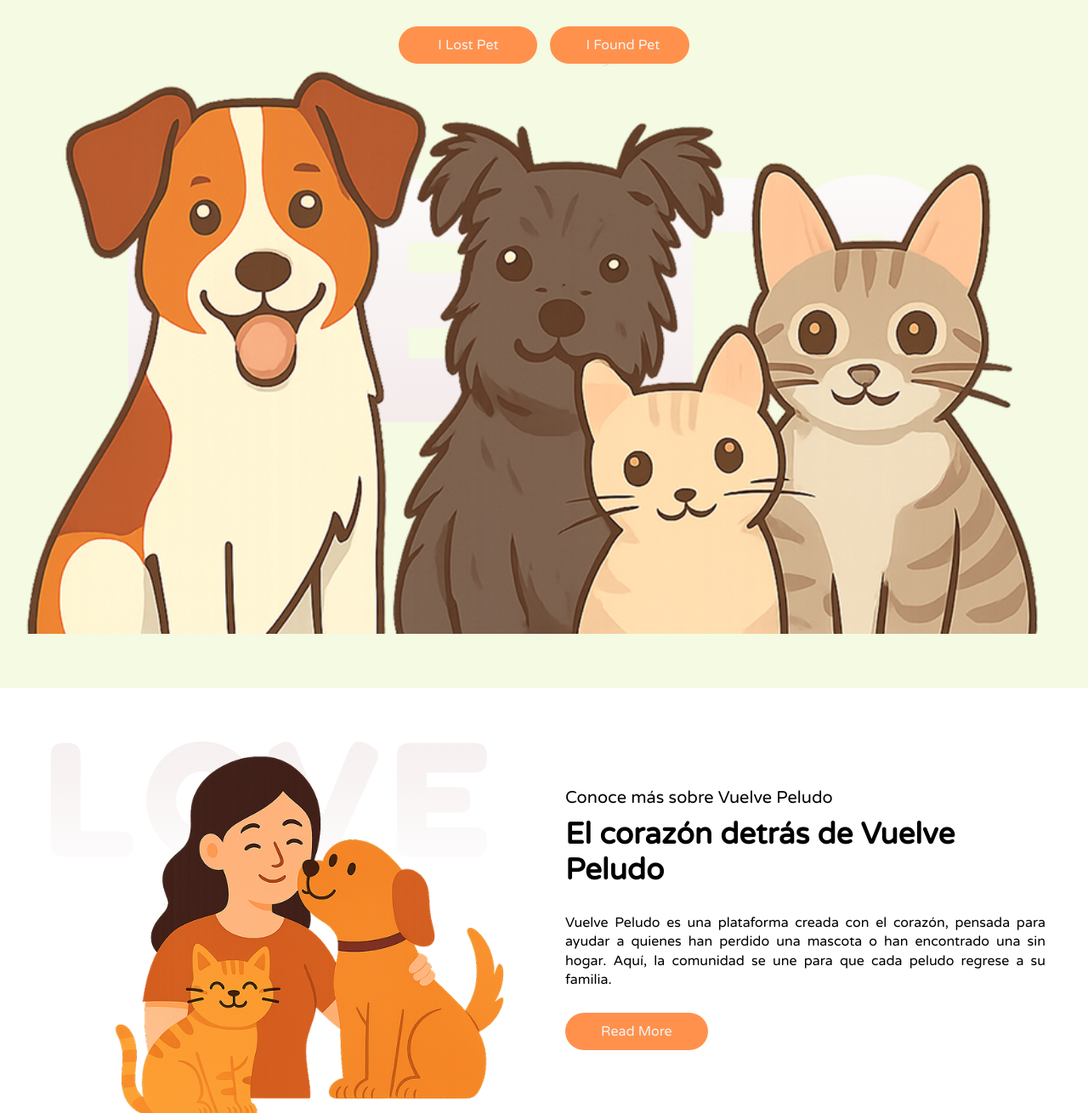
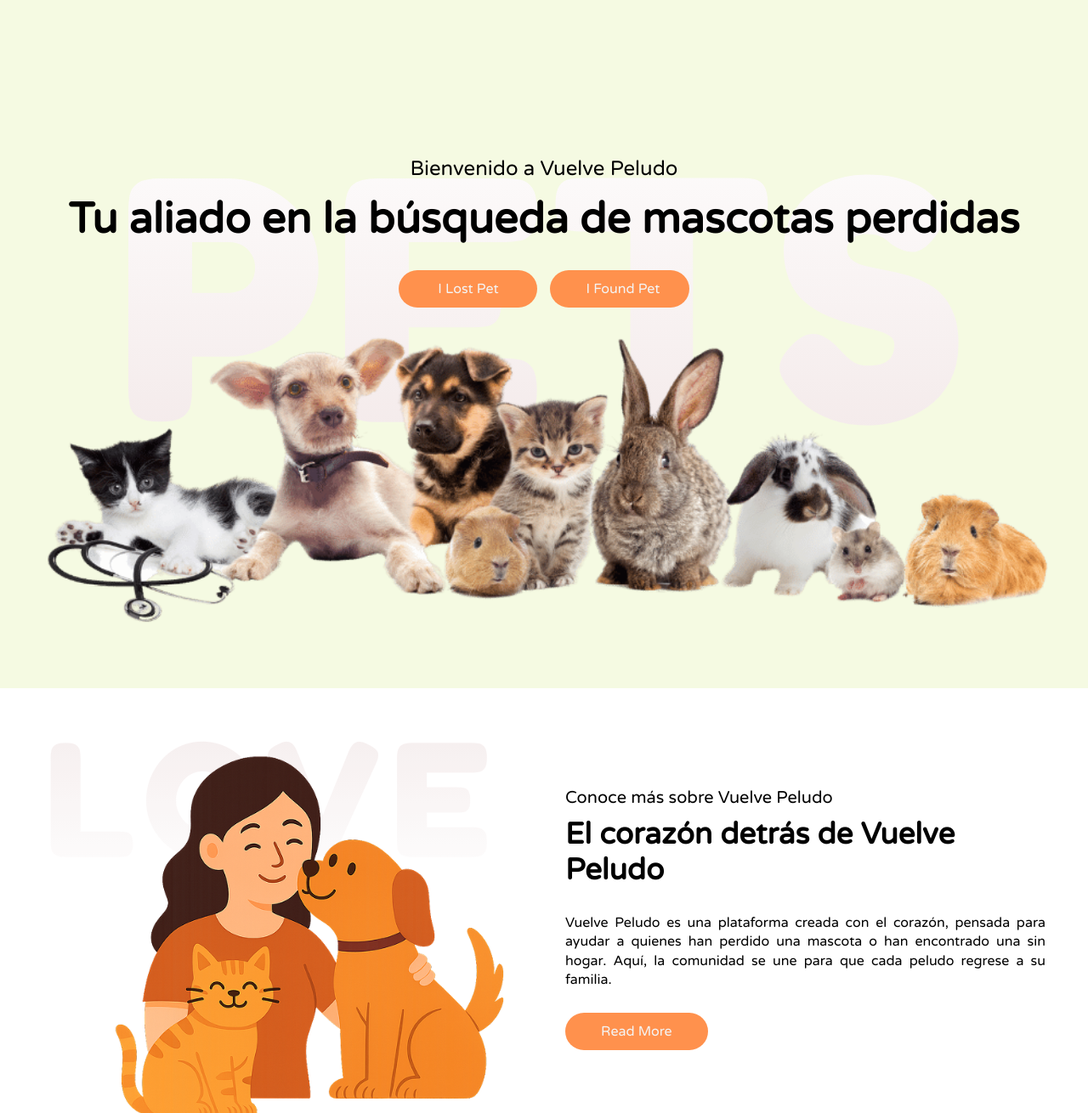
Before and after one commit to educast21/vuelve-peludo, a PHP site: page / in a window 1280 px wide. Shown: the part 90-1400 px from the top of the page at 85% size. Run offline with PHP 8.4, Linux system fonts and the light colour scheme; some libraries are stand-ins or nearby versions.

Commit message:
Imagenes para pagina home, dejando la del repositorio original, al cambiarse por otra imagen se tapan los botones de la pagina de home, se dejan para no generar conflicto

```diff
--- a/index.php
+++ b/index.php
@@ -19,7 +19,7 @@
                 <a href="./lost-pet.php" class="btn-primary hero-btn-1 animate__animated animate__fadeInUp">I Lost Pet</a>
                 <a href="./found-pet.php" class="btn-primary hero-btn-2 animate__animated animate__fadeInUp">I Found Pet</a>
             </div>
-            <img src="./images/img5.png" alt="pet-image" class="pet-image animate__animated animate__fadeInUp">
+            <img src="./images/hero-bg.png" alt="pet-image" class="pet-image animate__animated animate__fadeInUp">
             <h1 class="bg-text animate__animated animate__fadeInUp">Pets</h1>
         </div>
 
```
Also changed, not shown: images/img1.png (added).
